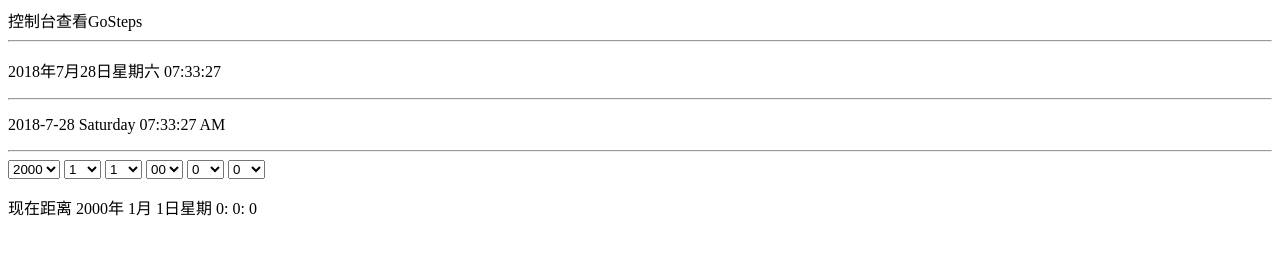
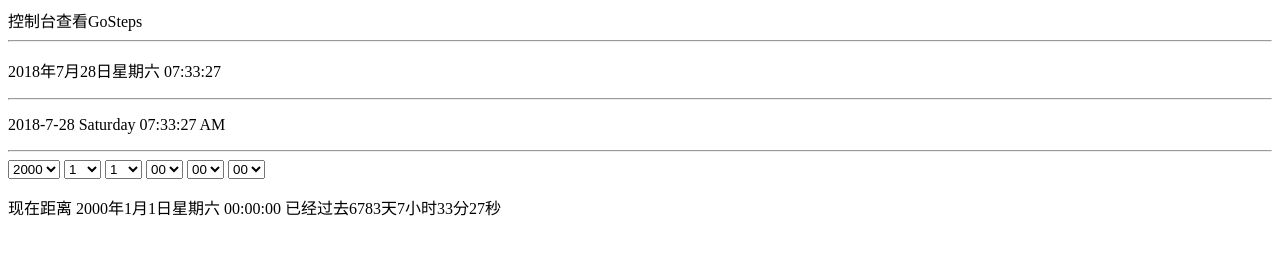
Before and after one commit to SukiYuSijing/ife-2018, a plain HTML site: page 零基础学院/task13.html in a window 1280 px wide. Drawn offline with Linux system fonts and the light colour scheme.

Commit message:
第二十五天到第二十七天

```diff
--- a/零基础学院/js/task13.js
+++ b/零基础学院/js/task13.js
@@ -136,52 +136,155 @@ setInterval("start()", 1000);
 
 // --------------------------------------------------------------------
 console.log("\n\n练习四：")
-var year1 = document.querySelector("#year-select");
-var month1 = document.querySelector("#month-select");
-var day1 = document.querySelector("#day-select");
-var hour1 = document.querySelector("#hour-select");
-var minite1 = document.querySelector("#minite-select");
-var second1 = document.querySelector("#second-select");
+//创建一系列options
+createOptions("year-select", 0, 32, "20", true);
+createOptions("month-select", 1, 12, "", false);
+createOptions("day-select", 1, 31, "", false);
+createOptions("hour-select", 0, 23, "", true);
+createOptions("minute-select", 0, 59, "", true);
+createOptions("second-select", 0, 59, "", true);
 
-for (var i = 2001; i < 2033; i++) {
-    year1.innerHTML += '<option value="' + i + '">' + i + '</option>\n';
-}
-for (var i = 2; i < 13; i++) {
-    month1.innerHTML += '<option value="' + i + '">' + i + '</option>\n';
-}
-for (var i = 2; i < 32; i++) {
-    day1.innerHTML += '<option value="' + i + '">' + i + '</option>\n';
-}
-for (var i = 1; i < 24; i++) {
-    if (i < 10) {
-        hour1.innerHTML += '<option value="0' + i + '">0' + i + '</option>\n';
-    } else hour1.innerHTML += '<option value="' + i + '">' + i + '</option>\n';
-}
-for (var i = 1; i < 60; i++) {
-    minite1.innerHTML += '<option value="' + i + '">' + i + '</option>\n';
-    second1.innerHTML += '<option value="' + i + '">' + i + '</option>\n'
+//当用户改变任意一项输入时，调整月份的天数
+var sel = document.getElementById("selectors");
+sel.onchange = function (e) {
+    var monthVal = document.getElementById("month-select").value;
+    var yearVal = document.getElementById("year-select").value;
+    var dayNum;
+    var mon31 = "1,3,5,7,8,10,12";
+    var mon30 = "4,6,9,11";
+    var mon28 = "2";
+    //根据用户输入的值判断是哪个月份
+    //需要排除选择天数本身的情况
+    if (e.target.id == "year-select" || e.target.id == "month-select") {
+        if (mon28.indexOf(monthVal) !== -1) {
+            dayNum = 28;
+            if (isLeap(Number(yearVal))) {
+                dayNum = 29;
+            }
+        } else if (mon30.indexOf(monthVal) !== -1) {
+            dayNum = 30;
+        } else if (mon31.indexOf(monthVal) !== -1) {
+            dayNum = 31;
+        }
+        //修复用户体验方面的小bug（会重新归零
+        var dayVal = document.getElementById("day-select").value;
+        //移除现在的天数
+        removeOptions("day-select");
+        //创建新的天数
+        createOptions("day-select", 1, dayNum, "", false);
+        var options = document.getElementById("day-select").childNodes;
+        //把用户之前选中的数字更改为默认值
+        for (var i = 0; i < options.length; i++) {
+            if (options[i].value == dayVal) {
+                options[i].selected = "selected";
+            }
+        }
+    }
 }
 
+//得到用户输入的值，进行计算，并将结果展示出来
+function displayResult() {
+    //得到用户输入的值
+    var year = Number(document.getElementById("year-select").value);
+    var month = Number(document.getElementById("month-select").value);
+    var day = Number(document.getElementById("day-select").value);
+    var hour = Number(document.getElementById("hour-select").value);
+    var min = Number(document.getElementById("minute-select").value);
+    var sec = Number(document.getElementById("second-select").value);
+    var dateNow = new Date();
+    var dateSel = new Date();
+    //将用户输入的值转化为Date对象
+    //注意转化为Date对象时，month是以0到11为准的
+    dateSel.setFullYear(year, month - 1, day);
+    dateSel.setHours(hour, min, sec);
+    //得到相差值
+    var result = dateDiffer(dateNow, dateSel);
+    //将需要展示的结果格式进行包装
+    //得到星期几
+    var weekday = toWeekday(dateSel);
+    //补齐时分秒的位数
+    hour = addZero(hour);
+    min = addZero(min);
+    sec = addZero(sec);
+    //需要改变的文字内容
+    var text = "";
+    if (dateNow >= dateSel) {
+        text = "已经过去";
+    } else if (dateNow < dateSel) {
+        text = "还有";
+    }
+    //将结果放在result-wrapper中
+    document.getElementById("result-wrapper").innerHTML = "现在距离 " + year + "年" + month + "月" + day + "日星期" + weekday + " " + hour + ":" + min + ":" + sec + " " + text + result[0] + "天" + result[1] + "小时" + result[2] + "分" + result[3] + "秒";
+}
 
-var selects = document.querySelectorAll('.part4 select');
-var results = document.querySelectorAll("#result-wrapper span");
+setInterval("displayResult()", 1000);
 
 
-for (var i = 0; i < selects.length; i++) {
-    if (i < 3) {
-        results[i].innerHTML = selects[i].querySelector("option[selected='selected']").value;
-        selects[i].onchange = function () {
-            var index = this.selectedIndex; // 选中索引
-            var value = this.options[index].value; // 选中值
-            results[i].innerHTML = value;
+//创建选择项
+function createOptions(id, begin, end, front, bool) {
+    var sel = document.getElementById(id);
+    for (var i = begin; i <= end; i++) {
+        var option = document.createElement("option");
+        if (bool) {
+            if (i < 10) {
+                i = "0" + i;
+            }
         }
+        option.value = front + i;
+        option.innerHTML = front + i;
+        sel.appendChild(option);
+    }
+}
+//清空选择项
+//这里有个用户体验方面的bug...更换月份或者年份时，用户之前选择的天数会重新归零
+function removeOptions(id) {
+    var sel = document.getElementById(id);
+    var children = sel.childNodes;
+    for (var i = children.length - 1; i >= 0; i--) {
+        sel.removeChild(children[i]);
+    }
+}
+
+//判断是否为闰年
+function isLeap(year) {
+    if (year % 4 == 0) {
+        return true;
     } else {
-        results[i + 1].innerHTML = selects[i].querySelector("option[selected='selected']").value;
-        selects[i].onchange = function () {
-            var index = this.selectedIndex; // 选中索引
-            var value = this.options[index].value; // 选中值
-            results[i+1].innerHTML = value;
-        }
+        return false;
     }
-    // results[i].innerHTML=selects[i]
 }
+
+//两个日期之差，返回数组
+function dateDiffer(dateNow, dateSel) {
+    dateNow = dateNow.getTime();
+    dateSel = dateSel.getTime();
+    var differ = Math.abs(dateNow - dateSel);
+    var dayAmount = 24 * 60 * 60 * 1000;
+    var day = Math.floor(differ / dayAmount);
+    var hourAmount = 60 * 60 * 1000;
+    var hourDiffer = differ - day * dayAmount;
+    var hour = Math.floor(hourDiffer / hourAmount);
+    var minAmount = 60 * 1000;
+    var minDiffer = hourDiffer - hour * hourAmount;
+    var min = Math.floor(minDiffer / minAmount);
+    var secAmout = 1000;
+    var secDiffer = minDiffer - min * minAmount;
+    var sec = Math.floor(secDiffer / secAmout);
+    return [day, hour, min, sec];
+}
+
+//根据日期返回星期几
+function toWeekday(date) {
+    var date = date.getDay();
+    //从日到六
+    var weekdays = ["日", "一", "二", "三", "四", "五", "六"];
+    return weekdays[date];
+}
+
+//位数补齐
+function addZero(num) {
+    if (num < 10) {
+        num = "0" + num;
+    }
+    return num;
+}
--- a/零基础学院/task13.html
+++ b/零基础学院/task13.html
@@ -23,34 +23,27 @@
     </div>
     <hr>
     <div class="part4">
+        <div id="selectors">
             <select id="year-select">
-            <option selected="selected" value="2000">2000</option>
             </select>
+
             <select id="month-select">
-            <option selected="selected" value="1">1</option>
             </select>
+
             <select id="day-select">
-            <option selected="selected" value="1">1</option>
             </select>
+
             <select id="hour-select">
-            <option selected="selected" value="0">00</option>
             </select>
-        <select id="minite-select">
-            <option selected="selected" value="0">0</option>
+
+            <select id="minute-select">
             </select>
+
             <select id="second-select">
-            <option selected="selected" value="0">0</option>
             </select>
-        <p id="result-wrapper">现在距离
-            <span class="year"></span>年
-            <span class="month"></span>月
-            <span class="day"></span>日星期
-            <span class="dayOfWeek"></span>
-            <span class="hour"></span>:
-            <span class="min"></span>:
-            <span class="sec"></span>
-            <span class="margin"></span>
-        </p>
+        </div>
+
+        <p id="result-wrapper">现在距离 2001年1月1日星期X HH:MM:SS 还有 X 天 X 小时 X 分 X 秒</p>
     </div>
 
     <script src="js/task13.js"></script>
```
Lines whose indentation alone changed are shown as unchanged.
